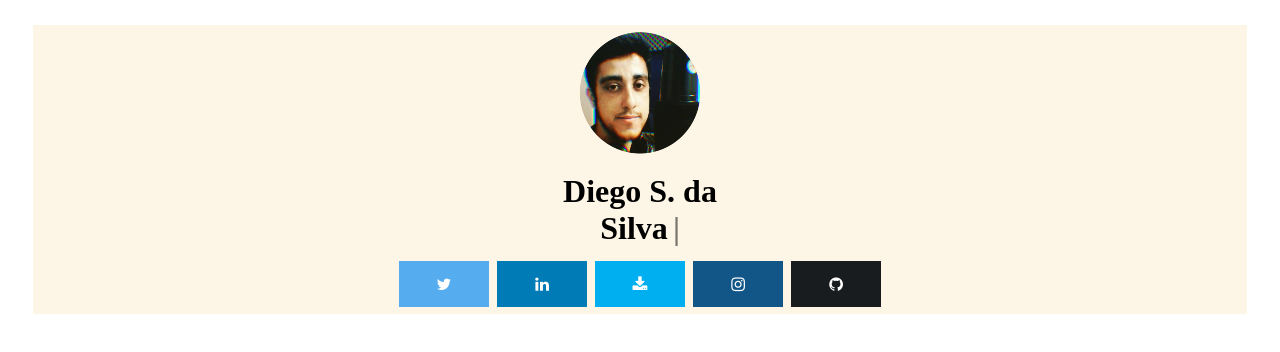
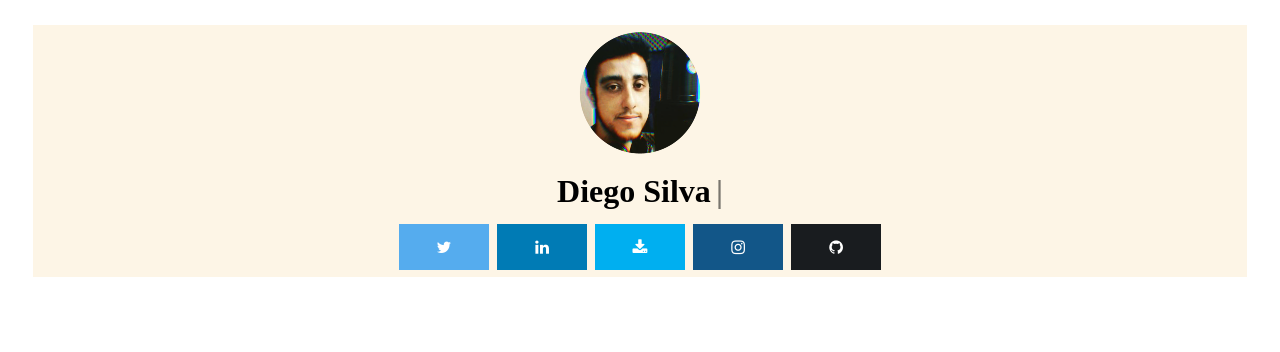
Before and after one commit to odiegosilva1/odiegosilva1.github.io, a plain HTML site: page index.html in a window 1280 px wide. Drawn offline with Linux system fonts and the light colour scheme.

Commit message:
Update index.html

```diff
--- a/index.html
+++ b/index.html
@@ -14,7 +14,7 @@
 
 <div id="header">
     <img src="imagens/foto_.png">
-        <h1>Diego S. da Silva</h1>
+        <h1>Diego Silva</h1>
 
     <a href="https://twitter.com/unopllayer" target="_blank" class="fa fa-twitter"></a>
     <a href="https://www.linkedin.com/in/odiegosilva/" target="_blank"  class="fa fa-linkedin"></a>
```
